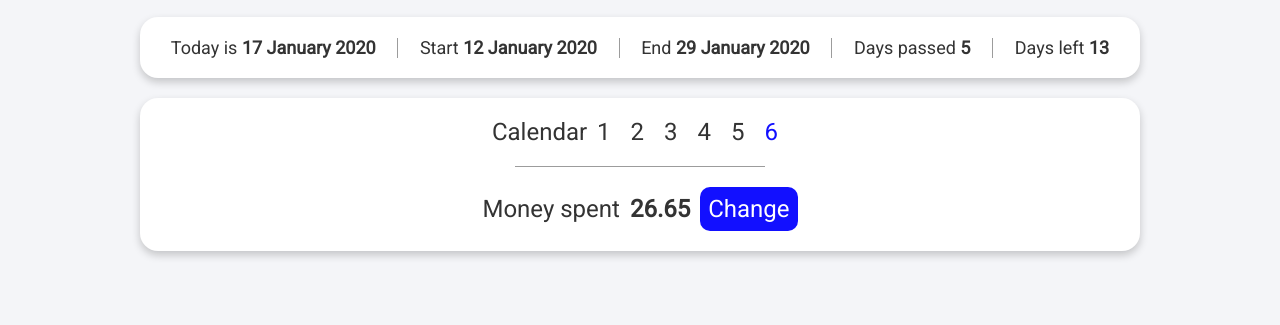
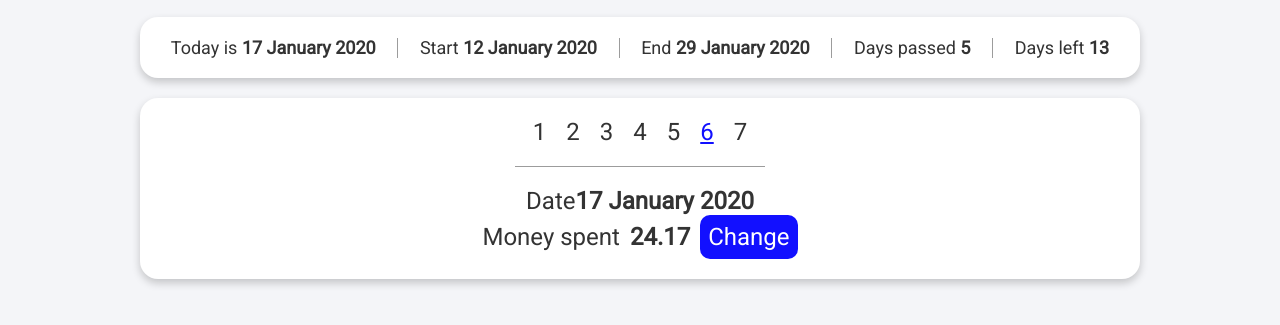
Before and after one commit to andrewgul/saveupp, a website: page index.html in a window 1280 px wide. Shown: the part 113-438 px from the top of the page. Drawn offline with Linux system fonts and the light colour scheme.

Commit message:
seems to be working

```diff
--- a/code.js
+++ b/code.js
@@ -6,8 +6,10 @@ const showEndDate = document.getElementById("end-date");
 const daysPassed = document.getElementById("days-passed");
 const daysLeft = document.getElementById("days-left");
 const calendar = document.getElementById("calendar");
+const moneySpentADayDate = document.getElementById("money-spent-a-day-date")
 const moneySpentADay = document.getElementById("money-spent-a-day");
 
+let prevDay;
 
 let currentDay = date.getDate();
 let currentMonth = date.getMonth();
@@ -19,15 +21,15 @@ let currentYear = date.getFullYear();
 // В дальнейшем эти данные будут вводиться пользователем,
 // а потом браться из локального хранлилища
 //
-    // let startDay = currentDay
-    // let startMonth = currentMonth
-    // let startYear = currentYear
-    let startDay = 12
+// let startDay = currentDay
+// let startMonth = currentMonth
+// let startYear = currentYear
+let startDay = 12
     let startMonth = 0
     let startYear = currentYear
 
     let daysToSurvive = 18;
-// Временный блок
+    // Временный блок
 // В дальнейшем эти данные будут рассчитываться
 // после введения пользователем, сохраняться,
 // а потом браться из локального хранлилища
@@ -35,6 +37,16 @@ let currentYear = date.getFullYear();
     let endDay; // = 18;
     let endMonth; // = 0;
     let endYear; // = 2020;
+
+    let data = [
+        {dayNum: 1, day: 12, month: 0, year: 2020, moneySpent: 22.67},
+        {dayNum: 2, day: 13, month: 0, year: 2020, moneySpent: 23.12},
+        {dayNum: 3, day: 14, month: 0, year: 2020, moneySpent: 26.65},
+        {dayNum: 4, day: 15, month: 0, year: 2020, moneySpent: 11.33},
+        {dayNum: 5, day: 16, month: 0, year: 2020, moneySpent: 67.45},
+        {dayNum: 6, day: 17, month: 0, year: 2020, moneySpent: 24.17},
+        {dayNum: 7, day: 18, month: 0, year: 2020, moneySpent: 25.17},
+    ]
 //
 // Конец временного блока
 
@@ -55,13 +67,31 @@ let months = [
 
 if (currentYear == (2020 || 2025 || 2030 || 2035)) { months[2].days = 29 }
 
+
+
+// Подсчитывает конечную дату
 countEndDate();
+fillCalendar();
 
 todayIs.textContent = `${currentDay} ${showMonth(currentMonth)} ${currentYear}`
 showStartDate.textContent = `${startDay} ${showMonth(startMonth)} ${startYear}`
 showEndDate.textContent = `${endDay} ${showMonth(endMonth)} ${endYear}`
 daysPassed.textContent = `${countDaysPassed()}`;
 daysLeft.textContent = `${daysToSurvive - countDaysPassed()}`;
+
+calendar.addEventListener('click', function (event) {
+    let clickedCalDay = event.target
+    let numToCompare = (+clickedCalDay.id)
+    for (let i = 0; i < data.length; i++) {
+        if (data[i].dayNum == numToCompare) {
+            moneySpentADayDate.textContent = `${data[i].day} ${showMonth(data[i].month)} ${data[i].year}`
+            moneySpentADay.textContent = `${data[i].moneySpent}`
+            document.getElementById(`${prevDay}`).classList.toggle("day-chosen")
+            document.getElementById(`${i + 1}`).classList.toggle("day-chosen")
+            prevDay = i + 1;
+        }
+    }
+});
 
 function showMonth(month) {
     for (let i = 0; i < months.length; i++) {
@@ -97,45 +127,15 @@ function countDaysPassed() {
     }
 }
 
-//  ---------------------------
-// Блок для заполнения календаря
-// ---------------------------
-let data = [
-    {dayNum: 1, day: 12, month: 0, year: 2020, moneySpent: 22.67},
-    {dayNum: 2, day: 13, month: 0, year: 2020, moneySpent: 23.12},
-    {dayNum: 3, day: 14, month: 0, year: 2020, moneySpent: 26.65},
-    {dayNum: 4, day: 15, month: 0, year: 2020, moneySpent: 26.65},
-    {dayNum: 5, day: 16, month: 0, year: 2020, moneySpent: 26.65},
-    {dayNum: 6, day: 17, month: 0, year: 2020, moneySpent: 26.65},
-]
-
-fillCalendar();
-
-
-
-
 function fillCalendar() {
     for (let i = 0; i < data.length; i++) {
-
-        console.log(data[i].day, data[i].month, data[i].year)
-        console.log(currentDay, currentMonth, currentYear)
-
-        calendar.insertAdjacentHTML('beforeend', `<div class="day" id="day${data[i].dayNum}">${data[i].dayNum}</div>`)
+        calendar.insertAdjacentHTML('beforeend', `<div class="day" id="${data[i].dayNum}">${data[i].dayNum}</div>`)
         if ((currentDay == data[i].day) && (currentMonth == data[i].month) && (currentYear == data[i].year)) {
-            document.getElementById(`day${data[i].dayNum}`).classList.toggle("today")
+            document.getElementById(`${data[i].dayNum}`).classList.toggle("today")
+            document.getElementById(`${data[i].dayNum}`).classList.toggle("day-chosen")
+            prevDay = data[i].dayNum;
+            moneySpentADayDate.textContent = `${data[i].day} ${showMonth(data[i].month)} ${data[i].year}`
             moneySpentADay.textContent = `${data[i].moneySpent}`
-            alert("совпало!")
         }
     }
 }
-
-// function showMoneySpentADay {
-//     for (let i = 0; i < data.length; i++) {
-
-//     }
-// }
-
-console.log(data)
-// ---------------------------
-// ---------------------------
-// ---------------------------
--- a/index.html
+++ b/index.html
@@ -49,12 +49,16 @@
             </div>
             <div class="box calendar-money-spent">
                 <div class="calendar" id="calendar">
-                    <span class="desc">Calendar</span>
+                    <!-- <span class="desc">Calendar</span> -->
                     <!-- <div class="day day-passed">3</div> -->
                     <!-- <div class="day today">4</div> -->
                     <!-- <div class="day">5</div> -->
                 </div>
                 <div class="hor-line"></div>
+                <div class="day-money-spent">
+                    <div class="desc">Date</div>
+                    <div class="value" id="money-spent-a-day-date"></div>
+                </div>
                 <div class="day-money-spent">
                     <div class="desc">Money spent</div>
                     <div class="value" id="money-spent-a-day">121.21$</div>
--- a/style.css
+++ b/style.css
@@ -4,6 +4,10 @@
 
 
 */
+:root {
+
+}
+
 * {
     margin: 0;
     padding: 0;
@@ -125,9 +129,15 @@ body {
     align-items: center;
 }
 
+.money-spent-a-day-date {
+    margin-left: 20px;
+}
+
 #money-spent-a-day {
     margin: 0 10px;
 }
+
+
 
 .btn-change {
     background-color: #1210FF;
```
